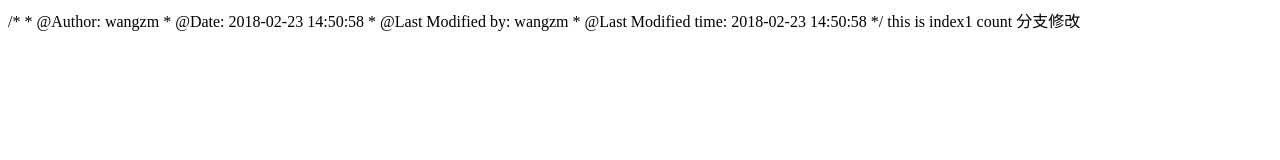
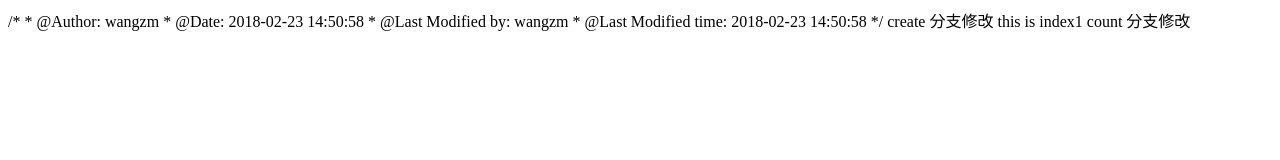
Before and after one commit to wangzm123/hello-word, a plain HTML site: page index1.html in a window 1280 px wide. Drawn offline with Linux system fonts and the light colour scheme.

Commit message:
create 分支修改Index1

```diff
--- a/index1.html
+++ b/index1.html
@@ -13,7 +13,7 @@
   <title>Document</title>
 </head>
 <body>
-
+  create  分支修改
 </body>
 </html>
 this is index1 count 分支修改
```
